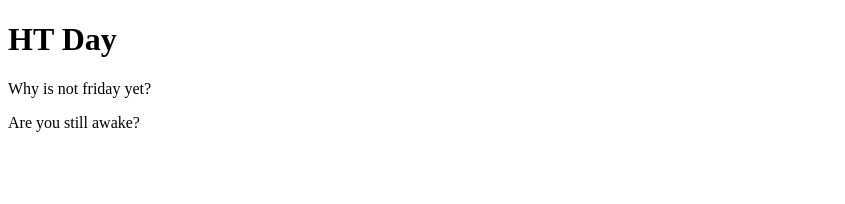
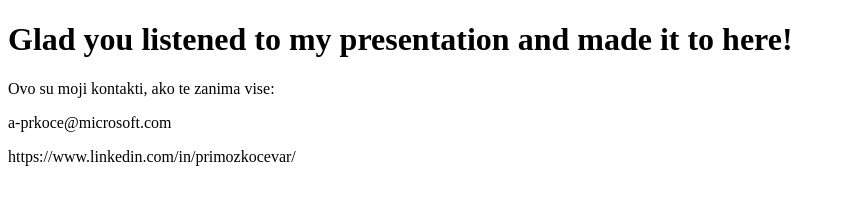
Before and after one commit to primozkocevar/html-demo, a plain HTML site: page index.html in a window 1280 px wide. Shown: the whole page, without its empty margins (0-845 px from the left). Drawn offline with Linux system fonts and the light colour scheme.

Commit message:
Update index.html

```diff
--- a/index.html
+++ b/index.html
@@ -2,10 +2,10 @@
 <html>
 <body>
 
-<h1>HT Day</h1>
-<p>Why is not friday yet?</p>
-
-  Are you still awake?
+<h1>Glad you listened to my presentation and made it to here!</h1>
+<p>Ovo su moji kontakti, ako te zanima vise:</p>
+<p>a-prkoce@microsoft.com</p>
+  https://www.linkedin.com/in/primozkocevar/
 
 </body>
 </html>
```
